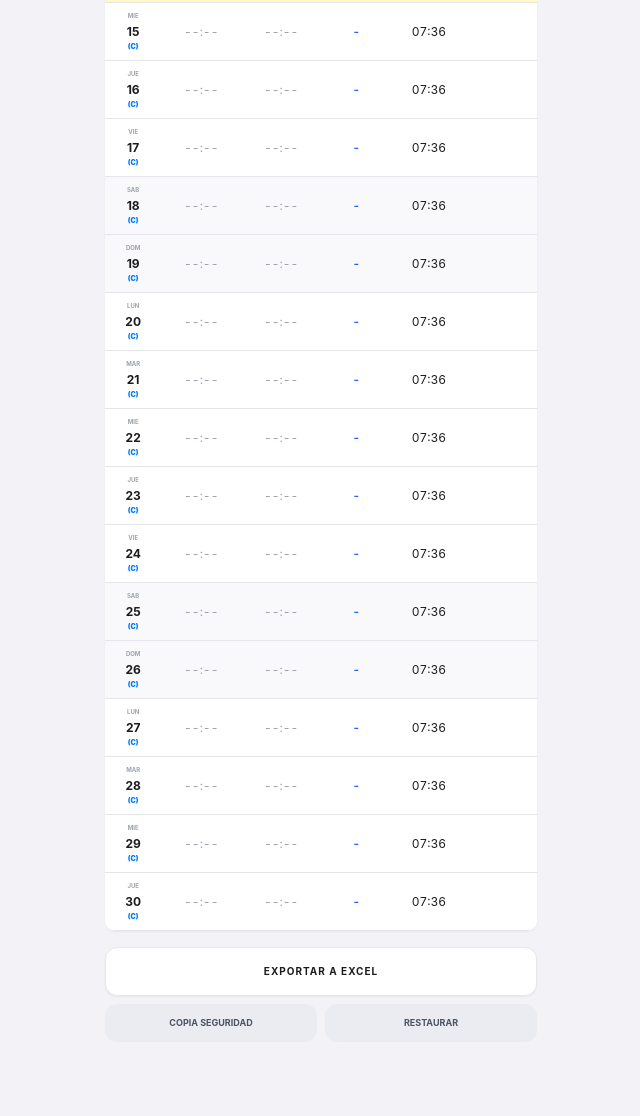
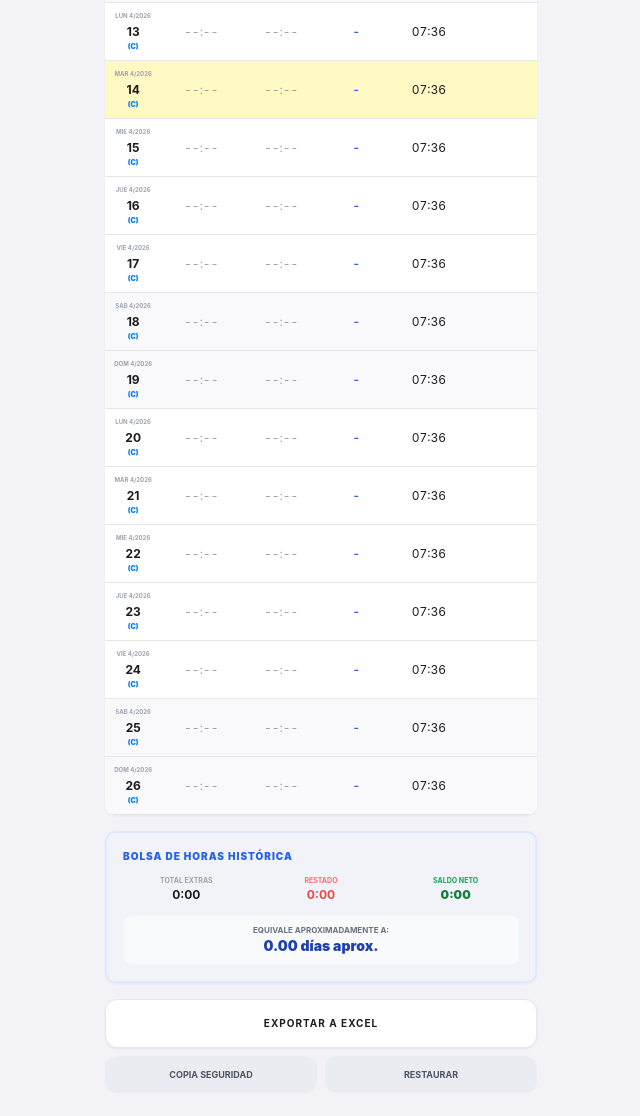
Before and after one commit to jaguibor/Registro-de-horas, a plain HTML site: page index.html in a window 1280 px wide. Shown: the part 988-2104 px from the top of the page, without its empty margins (319-959 px from the left). Drawn offline with nearby package versions, Linux system fonts and the light colour scheme.

Commit message:
Actualizar index.html

```diff
--- a/index.html
+++ b/index.html
@@ -5,7 +5,7 @@
     <meta name="viewport" content="width=device-width, initial-scale=1.0, maximum-scale=1.0, user-scalable=no, viewport-fit=cover">
     <meta name="apple-mobile-web-app-capable" content="yes">
     <meta name="apple-mobile-web-app-status-bar-style" content="black-translucent">
-    <title>Registro Horas V5.2</title>
+    <title>Registro Horas V6.2 - Bolsa Horas</title>
     <script src="https://cdn.tailwindcss.com"></script>
     <style>
         :root { --ios-bg: #F2F2F7; }
@@ -24,6 +24,9 @@
         .tipo-tag { font-size: 7px; font-weight: 900; color: #007aff; display: block; margin-top: -1px; }
         .has-note::after { content: ''; position: absolute; top: 4px; left: 4px; width: 4px; height: 4px; background: #ff9500; border-radius: 50%; }
         .no-scrollbar::-webkit-scrollbar { display: none; }
+
+        /* Nueva clase para jornada especial */
+        .jornada-especial { color: #ff3b30 !important; }
     </style>
 </head>
 <body class="pb-20">
@@ -86,6 +89,28 @@
                 </table>
             </div>
 
+            <div class="ios-card p-4 mb-4 border-2 border-blue-100 bg-blue-50/20">
+                <h2 class="text-[10px] font-black uppercase text-blue-600 tracking-widest mb-3">Bolsa de Horas Histórica</h2>
+                <div class="grid grid-cols-3 gap-2 text-center mb-3">
+                    <div>
+                        <p class="text-[7px] text-gray-400 font-bold uppercase">Total Extras</p>
+                        <p id="bag-total-extras" class="text-xs font-bold">0:00</p>
+                    </div>
+                    <div>
+                        <p class="text-[7px] text-red-400 font-bold uppercase">Restado</p>
+                        <p id="bag-subtracted" class="text-xs font-bold text-red-500 cursor-pointer" onclick="editManualSubtraction()">0:00</p>
+                    </div>
+                    <div>
+                        <p class="text-[7px] text-green-600 font-bold uppercase">Saldo Neto</p>
+                        <p id="bag-balance" class="text-xs font-black text-green-700">0:00</p>
+                    </div>
+                </div>
+                <div class="bg-white/60 rounded-lg p-2 text-center border border-blue-50">
+                    <p class="text-[8px] font-bold text-gray-500 uppercase">Equivale aproximadamente a:</p>
+                    <p id="bag-days-eq" class="text-sm font-black text-blue-800">0 días libres</p>
+                </div>
+            </div>
+
             <div class="flex flex-col gap-2 mb-10">
                 <button onclick="exportToCSV()" class="w-full bg-white border border-gray-200 p-4 rounded-xl text-[10px] font-bold uppercase tracking-widest shadow-sm">Exportar a Excel</button>
                 <div class="flex gap-2">
@@ -99,13 +124,30 @@
     <input type="file" id="file-input" class="hidden" accept=".json">
 
     <script>
+        const CONFIG_PERIODOS = {
+            2026: [
+                { start: "2026-01-01", end: "2026-01-25" },
+                { start: "2026-01-26", end: "2026-02-22" },
+                { start: "2026-02-23", end: "2026-03-29" },
+                { start: "2026-03-30", end: "2026-04-26" },
+                { start: "2026-04-27", end: "2026-05-24" },
+                { start: "2026-05-25", end: "2026-06-21" },
+                { start: "2026-06-22", end: "2026-07-26" },
+                { start: "2026-07-27", end: "2026-08-23" },
+                { start: "2026-08-24", end: "2026-09-27" },
+                { start: "2026-09-28", end: "2026-10-25" },
+                { start: "2026-10-26", end: "2026-11-22" },
+                { start: "2026-11-23", end: "2026-12-27" }
+            ]
+        };
+
         const months = ["Enero", "Febrero", "Marzo", "Abril", "Mayo", "Junio", "Julio", "Agosto", "Septiembre", "Octubre", "Noviembre", "Diciembre"];
         const daysShort = ["DOM", "LUN", "MAR", "MIE", "JUE", "VIE", "SAB"];
 
-        let currentYear = Math.max(2026, new Date().getFullYear());
+        let currentYear = 2026;
         let currentMonthIdx = new Date().getMonth();
-        // IMPORTANTE: Mantenemos 'horas_multiy_v1' para no perder nada de tu app actual
         let data = JSON.parse(localStorage.getItem('horas_multiy_v1')) || {};
+        let manualSubtraction = parseFloat(localStorage.getItem('horas_manual_sub')) || 0;
         let activeKey = null;
 
         function tToD(t) {
@@ -139,16 +181,28 @@
 
         function renderTable(shouldScroll = false) {
             const body = document.getElementById('table-body'); body.innerHTML = "";
-            const daysInMonth = new Date(currentYear, currentMonthIdx + 1, 0).getDate();
-            const todayKey = `${new Date().getFullYear()}-${new Date().getMonth() + 1}-${new Date().getDate()}`;
+            let startDate, endDate;
+
+            if (CONFIG_PERIODOS[currentYear] && CONFIG_PERIODOS[currentYear][currentMonthIdx]) {
+                startDate = new Date(CONFIG_PERIODOS[currentYear][currentMonthIdx].start);
+                endDate = new Date(CONFIG_PERIODOS[currentYear][currentMonthIdx].end);
+            } else {
+                startDate = new Date(currentYear, currentMonthIdx, 1);
+                endDate = new Date(currentYear, currentMonthIdx + 1, 0);
+            }
+
+            const today = new Date();
+            const todayStr = `${today.getFullYear()}-${today.getMonth() + 1}-${today.getDate()}`;
 
             let mExtraRaw = 0, mNocBonus = 0, mDays = 0;
 
-            for(let d = 1; d <= daysInMonth; d++) {
-                const date = new Date(currentYear, currentMonthIdx, d);
-                const key = `${currentYear}-${currentMonthIdx + 1}-${d}`;
+            let iter = new Date(startDate);
+            while (iter <= endDate) {
+                const d = iter.getDate();
+                const m = iter.getMonth() + 1;
+                const y = iter.getFullYear();
+                const key = `${y}-${m}-${d}`;
 
-                // COMPATIBILIDAD: Si dD.in existe (formato viejo), lo usamos como i1
                 const dD = data[key] || { t: 'C', i1:'', o1:'', i2:'', o2:'', obj:'07:36', note:'' };
                 const entrada1 = dD.i1 || dD.in || '';
                 const salida1 = dD.o1 || dD.out || '';
@@ -168,13 +222,16 @@
                 if(worked > 0) { mDays++; mExtraRaw += diff; mNocBonus += bonusNoc; }
 
                 const row = document.createElement('tr');
-                if(key === todayKey) { row.className = "today-row"; row.id = "scroll-target"; }
-                if(date.getDay() === 0 || date.getDay() === 6) row.classList.add("weekend");
+                if(key === todayStr) { row.className = "today-row"; row.id = "scroll-target"; }
+                if(iter.getDay() === 0 || iter.getDay() === 6) row.classList.add("weekend");
+
+                // LOGICA: Rojo si es Jornada Especial (9h 15m = 9.25)
+                const isSpecial = worked >= 9.25;
 
                 row.innerHTML = `
-                    <td class="col-dia ${dD.note ? 'has-note' : ''}" onclick="openModal('${key}', ${d})">
-                        <div class="text-[6px] font-bold text-gray-400 uppercase">${daysShort[date.getDay()]}</div>
-                        <div class="text-[12px] font-bold">${d}</div>
+                    <td class="col-dia ${dD.note ? 'has-note' : ''}" onclick="openModal('${key}', ${d}, ${m-1})">
+                        <div class="text-[6px] font-bold text-gray-400 uppercase">${daysShort[iter.getDay()]} ${m}/${y}</div>
+                        <div class="${isSpecial ? 'jornada-especial' : ''} text-[12px] font-bold">${d}</div>
                         <span class="tipo-tag">(${dD.t || 'C'})</span>
                     </td>
                     <td class="col-data">
@@ -190,6 +247,7 @@
                     <td class="col-extra font-bold ${diff >= 0 ? 'text-green-600' : 'text-red-500'}">${worked > 0 ? (diff>=0?'+':'')+dToC(diff) : ''}</td>
                 `;
                 body.appendChild(row);
+                iter.setDate(iter.getDate() + 1);
             }
 
             document.getElementById('stat-days').innerText = mDays;
@@ -198,25 +256,69 @@
             document.getElementById('stat-noc').innerText = dToC(mNocBonus);
             document.getElementById('stat-total').innerText = dToC((mExtraRaw * 1.5) + mNocBonus);
 
-            if(shouldScroll && currentMonthIdx === new Date().getMonth()) {
+            updateBagStats();
+
+            if(shouldScroll) {
                 setTimeout(() => document.getElementById('scroll-target')?.scrollIntoView({ behavior: 'smooth', block: 'center' }), 200);
+            }
+        }
+
+        // CALCULO BOLSA HISTÓRICA
+        function updateBagStats() {
+            let historicalExtras = 0;
+            // Recorremos todo el JSON de datos
+            Object.keys(data).forEach(key => {
+                const day = data[key];
+                const ent1 = day.i1 || day.in;
+                const sal1 = day.o1 || day.out;
+                let worked = 0;
+                if(ent1 && sal1) {
+                    let w1 = tToD(sal1) - tToD(ent1); if(w1 < 0) w1 += 24;
+                    worked += w1;
+                }
+                if(day.t === 'P' && day.i2 && day.o2) {
+                    let w2 = tToD(day.o2) - tToD(day.i2); if(w2 < 0) w2 += 24;
+                    worked += w2;
+                }
+                if(worked > 0) {
+                    const obj = tToD(day.obj || '07:36');
+                    historicalExtras += (worked - obj);
+                }
+            });
+
+            const netBalance = historicalExtras - manualSubtraction;
+            const daysEq = netBalance / 7.6; // Basado en 07:36 (7.6h)
+
+            document.getElementById('bag-total-extras').innerText = dToC(historicalExtras);
+            document.getElementById('bag-subtracted').innerText = dToC(manualSubtraction);
+            document.getElementById('bag-balance').innerText = dToC(netBalance);
+            document.getElementById('bag-days-eq').innerText = `${daysEq.toFixed(2)} días aprox.`;
+
+            // Colores dinámicos del saldo
+            document.getElementById('bag-balance').className = `text-xs font-black ${netBalance >= 0 ? 'text-green-700' : 'text-red-600'}`;
+        }
+
+        function editManualSubtraction() {
+            const val = prompt("Horas a restar de la bolsa (HH:MM o decimal):", dToC(manualSubtraction));
+            if (val !== null) {
+                manualSubtraction = tToD(val);
+                localStorage.setItem('horas_manual_sub', manualSubtraction);
+                updateBagStats();
             }
         }
 
         function upd(k, f, v) {
             if(!data[k]) data[k] = { t: 'C', i1:'', o1:'', i2:'', o2:'', obj:'07:36', note:'' };
-            // Si estamos actualizando i1 u o1, borramos los campos viejos in/out para limpiar el JSON
             if(f === 'i1') delete data[k].in;
             if(f === 'o1') delete data[k].out;
-
             data[k][f] = v;
             localStorage.setItem('horas_multiy_v1', JSON.stringify(data));
             renderTable(false);
         }
 
-        function openModal(k, d) {
+        function openModal(k, d, mIdx) {
             activeKey = k;
-            document.getElementById('modal-date').innerText = d + " de " + months[currentMonthIdx];
+            document.getElementById('modal-date').innerText = d + " de " + months[mIdx];
             document.getElementById('modal-tipo').value = data[k]?.t || 'C';
             document.getElementById('modal-text').value = data[k]?.note || "";
             document.getElementById('modal-overlay').style.display = 'flex';
@@ -234,14 +336,16 @@
         function setGlobalObjective() {
             const n = prompt("Objetivo Anual (HH:MM):", "07:36");
             if (n) {
-                for(let m=1; m<=12; m++) {
-                    let dM = new Date(currentYear, m, 0).getDate();
-                    for(let d=1; d<=dM; d++) {
-                        let k = `${currentYear}-${m}-${d}`;
+                CONFIG_PERIODOS[currentYear].forEach(p => {
+                    let iter = new Date(p.start);
+                    let end = new Date(p.end);
+                    while(iter <= end) {
+                        let k = `${iter.getFullYear()}-${iter.getMonth()+1}-${iter.getDate()}`;
                         if(!data[k]) data[k] = { t:'C', i1:'', o1:'', obj:n };
                         else data[k].obj = n;
+                        iter.setDate(iter.getDate()+1);
                     }
-                }
+                });
                 localStorage.setItem('horas_multiy_v1', JSON.stringify(data));
                 renderTable();
             }
@@ -284,11 +388,11 @@
 
         window.onload = () => {
             const sel = document.getElementById('year-selector');
-            for(let y=2026; y<=2030; y++) {
+            [2026, 2027, 2028].forEach(y => {
                 const opt = document.createElement('option'); opt.value = y; opt.innerText = y;
                 if(y === currentYear) opt.selected = true;
                 sel.appendChild(opt);
-            }
+            });
             renderTabs(); renderTable(true);
         };
     </script>
```
